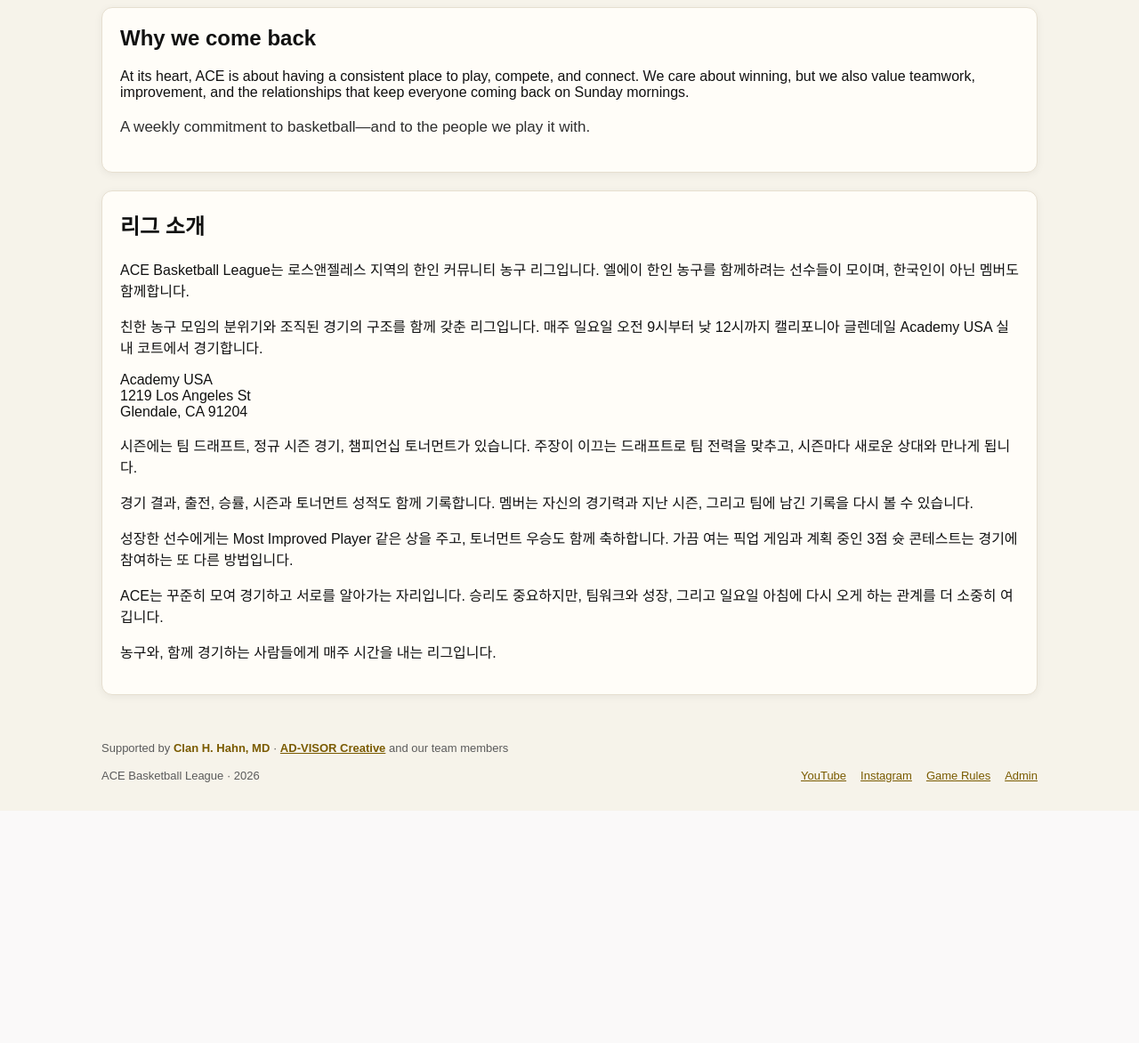
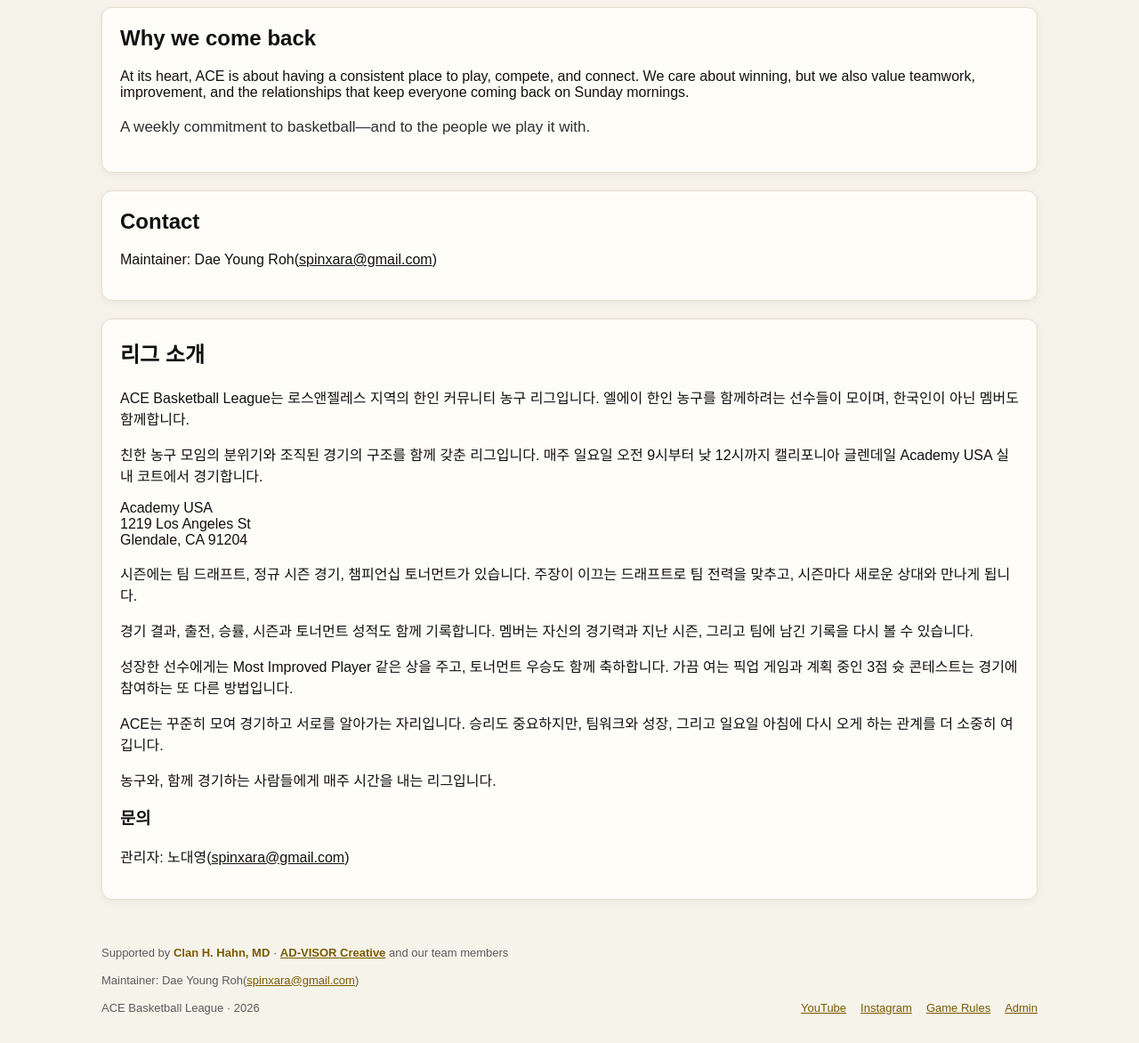
Before and after one commit to spinxara/acebasketballleague, a Flask app: page /about in a window 1280 px wide. Shown: the part 1289-2461 px from the top of the page at 89% size. Before the commit the page ends 2200 px from the top, so only its background shows below. Run offline with Flask 3, Linux system fonts and the light colour scheme; some libraries are stand-ins or nearby versions.

Commit message:
added, maintainer

```diff
--- a/app.py
+++ b/app.py
@@ -46,6 +46,11 @@
 )
 YOUTUBE_URL = "https://www.youtube.com/channel/UCZ6oGz5C9yV2RgsykYvAOyA"
 INSTAGRAM_URL = "https://www.instagram.com/la_ace_basketball/"
+MAINTAINER_NAME = "Dae Young Roh"
+# Split so the address is never rendered as plain text; the footer and About
+# page reassemble it in the browser.
+MAINTAINER_EMAIL_USER = "spinxara"
+MAINTAINER_EMAIL_DOMAIN = "gmail.com"
 SITE_URL = os.environ.get("SITE_URL", "https://acebasketballteam.com").rstrip("/")
 WWW_HOST = "www.acebasketballteam.com"
 PUBLIC_SITEMAP_PATHS = (
@@ -175,6 +180,9 @@
         "sponsors": sorted(SPONSORS, key=lambda sponsor: not sponsor.get("featured")),
         "last_updated": "September 14, 2026",
         "current_year": datetime.now().year,
+        "maintainer_name": MAINTAINER_NAME,
+        "maintainer_email_user": MAINTAINER_EMAIL_USER,
+        "maintainer_email_domain": MAINTAINER_EMAIL_DOMAIN,
         "is_admin": is_admin_session(),
         "site_url": SITE_URL,
         "canonical_url": SITE_URL + path,
@@ -196,6 +204,12 @@
                 "addressCountry": "US",
             },
             "areaServed": "Los Angeles",
+            "contactPoint": {
+                "@type": "ContactPoint",
+                "contactType": "Website maintainer",
+                "name": MAINTAINER_NAME,
+                "url": SITE_URL + "/about",
+            },
         },
     }
 
--- a/static/style.css
+++ b/static/style.css
@@ -509,6 +509,11 @@
   font-weight: bold;
 }
 
+.footer-maintainer {
+  flex-basis: 100%;
+  margin: 0 0 4px;
+}
+
 .footer-links {
   display: flex;
   gap: 16px;
--- a/templates/public/about.html
+++ b/templates/public/about.html
@@ -78,6 +78,17 @@
     <p class="lead">A weekly commitment to basketball—and to the people we play it with.</p>
   </section>
 
+  <section class="card">
+    <h2>Contact</h2>
+    <p>
+      Maintainer: {{ maintainer_name }}(<span
+        class="email-address"
+        data-email-user="{{ maintainer_email_user }}"
+        data-email-domain="{{ maintainer_email_domain }}"
+      >{{ maintainer_email_user }} [at] {{ maintainer_email_domain }}</span>)
+    </p>
+  </section>
+
   <section class="card" lang="ko">
     <h2>리그 소개</h2>
     <p>
@@ -110,5 +121,13 @@
       승리도 중요하지만, 팀워크와 성장, 그리고 일요일 아침에 다시 오게 하는 관계를 더 소중히 여깁니다.
     </p>
     <p>농구와, 함께 경기하는 사람들에게 매주 시간을 내는 리그입니다.</p>
+    <h3>문의</h3>
+    <p>
+      관리자: 노대영(<span
+        class="email-address"
+        data-email-user="{{ maintainer_email_user }}"
+        data-email-domain="{{ maintainer_email_domain }}"
+      >{{ maintainer_email_user }} [at] {{ maintainer_email_domain }}</span>)
+    </p>
   </section>
 {% endblock %}
--- a/templates/public/base.html
+++ b/templates/public/base.html
@@ -18,6 +18,7 @@
   <meta name="twitter:title" content="{{ self.title() }}" />
   <meta name="twitter:description" content="{{ self.description() }}" />
   <meta name="twitter:image" content="{{ logo_url }}" />
+  <meta name="author" content="{{ maintainer_name }}" />
   <script type="application/ld+json">{{ organization_schema | tojson }}</script>
   <link rel="stylesheet" href="{{ url_for('static', filename='style.css') }}" />
 </head>
@@ -107,6 +108,13 @@
         and our team members
       </p>
     {% endif %}
+    <p class="footer-maintainer">
+      Maintainer: {{ maintainer_name }}(<span
+        class="email-address"
+        data-email-user="{{ maintainer_email_user }}"
+        data-email-domain="{{ maintainer_email_domain }}"
+      >{{ maintainer_email_user }} [at] {{ maintainer_email_domain }}</span>)
+    </p>
     <span>ACE Basketball League &middot; {{ current_year }}</span>
     <div class="footer-links">
       <a href="{{ youtube_url }}" target="_blank" rel="noopener noreferrer">YouTube</a>
@@ -155,5 +163,21 @@
       });
     })();
   </script>
+
+  <script>
+    (function () {
+      var targets = document.querySelectorAll(".email-address");
+      targets.forEach(function (target) {
+        var user = target.getAttribute("data-email-user");
+        var domain = target.getAttribute("data-email-domain");
+        if (!user || !domain) return;
+        var address = user + "@" + domain;
+        var link = document.createElement("a");
+        link.href = "mailto:" + address;
+        link.textContent = address;
+        target.replaceWith(link);
+      });
+    })();
+  </script>
 </body>
 </html>
```
Also changed, not shown: README.md.
